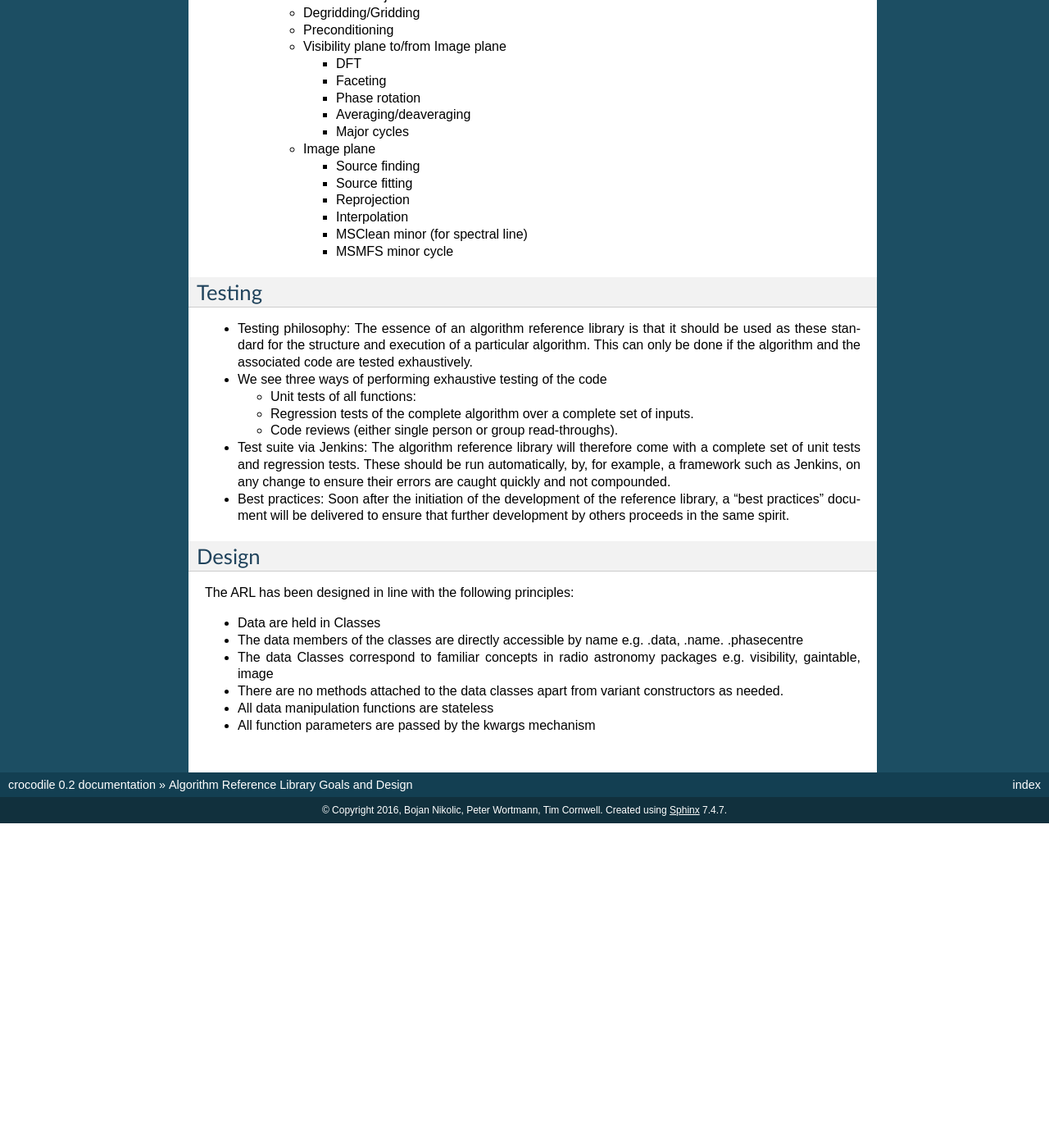
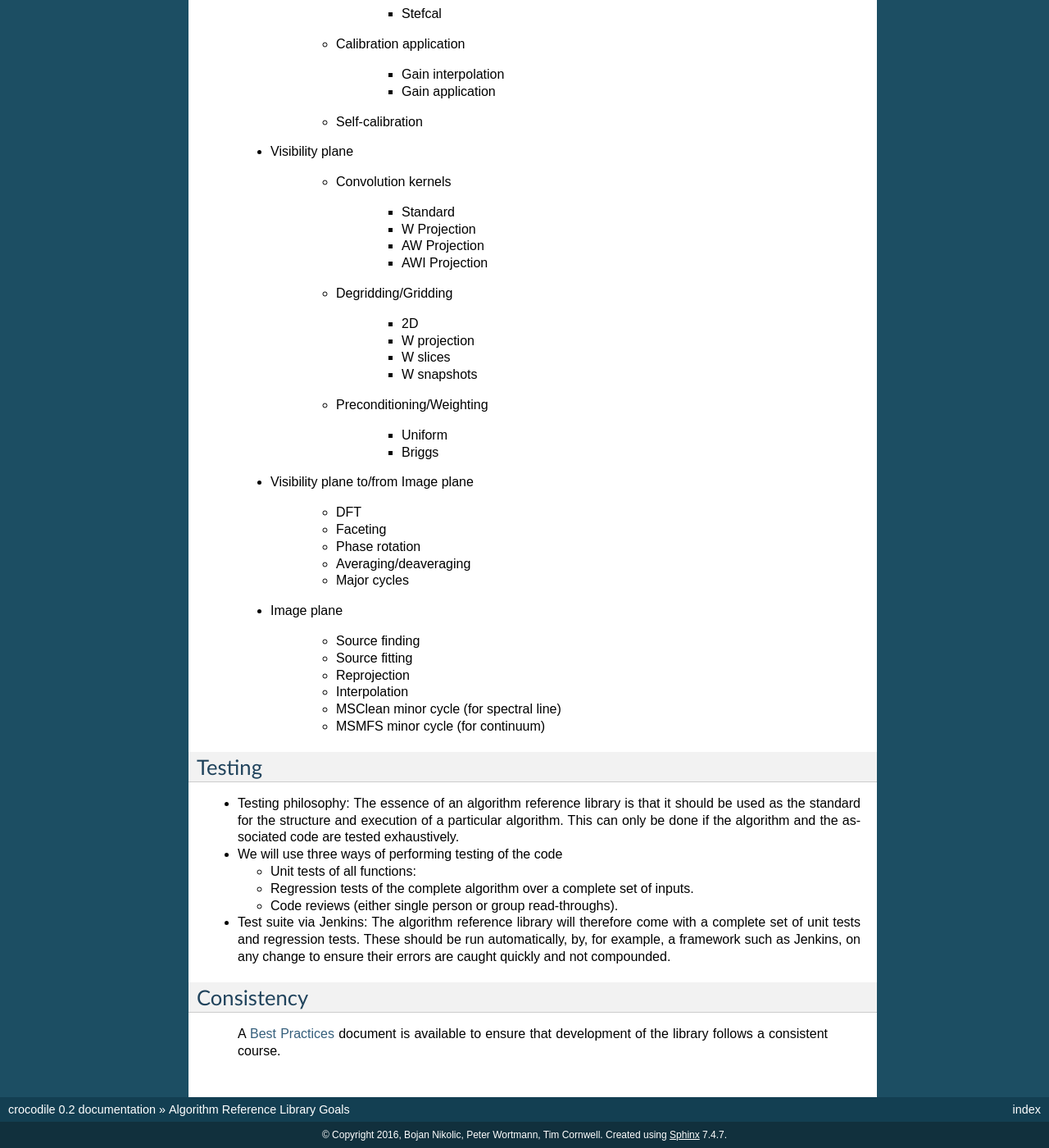
Before and after one commit to telegraphic/ska-sdp-datamodels, a Sphinx documentation site: the page built from docs/arllib_goals.rst, in a window 1280 px wide and 1400 px high, scrolled down 2516 px. Shown: the whole window at 82% size. Built offline with Sphinx 7.4.7, drawn with Linux system fonts in a browser that asks for light colours; pages that are not in the unit, such as notebooks, are missing from menus; before the commit the page ends 3520 px from its top, so only the background shows below that; some of the changed text lies outside the part shown.

Commit message:
Added best practices beginning.

```diff
--- a/docs/arllib.rst
+++ b/docs/arllib.rst
@@ -8,7 +8,7 @@ The Algorithm Reference Library is used to capture radio interferometry calibrat
 reference form for use by SDP contractors. The interfaces all operate with familiar data structures such as image,
 visibility table, gaintable, etc.
 
-See also :doc:`Algorithm Reference Library Goals and Design<arllib_design>`
+See also :doc:`Algorithm Reference Library Goals<arllib_goals>`
 
 .. toctree::
    :name: mastertoc
--- a/docs/arllib_design.rst
+++ b/docs/arllib_goals.rst
@@ -1,16 +1,16 @@
 .. ARL documentation master file
 
+.. toctree::
+   :name: mastertoc
+   :maxdepth: 2
 
-:index:`Algorithm Reference Library Goals and Design`
-*****************************************************
+
+:index:`Algorithm Reference Library Goals`
+******************************************
 
 The Algorithm Reference Library is used to capture radio interferometry calibration and imaging algorithms in a
 reference form for use by SDP contractors. The interfaces all operate with familiar data structures such as image,
 visibility table, gaintable, etc.
-
-.. toctree::
-   :name: mastertoc
-   :maxdepth: 2
 
 Core motivations
 ----------------
@@ -125,28 +125,50 @@ Requirements
 Algorithms to be defined
 ------------------------
 The following list gives an initial set of algorithms to be defined. It is more important to have the overall
-framework in place expeditiously then to have each algorithm be state-of-the-art.
+framework in place expeditiously than to have each algorithm be state-of-the-art.
 
-  - Calibration
+   - Simulation
 
-    - Calibration solvers
-    - Calibration application
-    - Self-calibration
+      - Station/Antenna locations
+      - Illumination/Primary beam models
+      - Generation of visibility data
+      - Generation of gain tables
 
-  - Visibility plane
+   - Calibration
 
-    - Convolution kernels
+      - Calibration solvers
 
-      - Standard
-      - W Projection
-      - AW Projection
-      - AWI Projection
+         - Stefcal
 
-    - Degridding/Gridding
+      - Calibration application
 
-    - Preconditioning
+         - Gain interpolation
+         - Gain application
 
-    - Visibility plane to/from Image plane
+      - Self-calibration
+
+   - Visibility plane
+
+      - Convolution kernels
+
+         - Standard
+         - W Projection
+         - AW Projection
+         - AWI Projection
+
+      - Degridding/Gridding
+
+         - 2D
+         - W projection
+         - W slices
+         - W snapshots
+
+      - Preconditioning/Weighting
+
+         - Uniform
+         - Briggs
+
+   - Visibility plane to/from Image plane
 
       - DFT
       - Faceting
@@ -154,22 +176,23 @@ framework in place expeditiously then to have each algorithm be state-of-the-art
       - Averaging/deaveraging
       - Major cycles
 
-    - Image plane
+   - Image plane
 
       - Source finding
       - Source fitting
       - Reprojection
       - Interpolation
-      - MSClean minor (for spectral line)
-      - MSMFS minor cycle
+      - MSClean minor cycle (for spectral line)
+      - MSMFS minor cycle (for continuum)
 
 Testing
 -------
 
-- Testing philosophy: The essence of an algorithm reference library is that it should be used as these standard for
+- Testing philosophy: The essence of an algorithm reference library is that it should be used as the standard for
   the structure and execution of a particular algorithm.  This can only be done if the algorithm and the associated
   code are tested exhaustively.
-- We see three ways of performing exhaustive testing of the code
+
+- We will use three ways of performing testing of the code
 
   - Unit tests of all functions:
   - Regression tests of the complete algorithm over a complete set of inputs.
@@ -178,17 +201,9 @@ Testing
 - Test suite via Jenkins: The algorithm reference library will therefore come with a complete set of unit tests and
   regression tests. These should be run automatically, by, for example, a framework such as Jenkins, on any change to
   ensure their errors are caught quickly and not compounded.
-- Best practices: Soon after the initiation of the development of the reference library, a “best practices” document
-  will be delivered to ensure that further development by others proceeds in the same spirit.
 
-Design
-------
+Consistency
+-----------
 
-The ARL has been designed in line with the following principles:
-
-+ Data are held in Classes
-+ The data members of the classes are directly accessible by name e.g. .data, .name. .phasecentre
-+ The data Classes correspond to familiar concepts in radio astronomy packages e.g. visibility, gaintable, image
-+ There are no methods attached to the data classes apart from variant constructors as needed.
-+ All data manipulation functions are stateless
-+ All function parameters are passed by the kwargs mechanism
+  A :doc:`Best Practices<arllib_bestpractices>` document is available to ensure that development of the library
+  follows a consistent course.
--- a/docs/index.rst
+++ b/docs/index.rst
@@ -19,9 +19,9 @@ capabilities from :doc:`Crocodile<crocodilelib>`, as well as astronomical capabi
 example, in Crocodile gridding is performed on a single frequency. In the ARL, a range of frequencies are treated
 together, thus capturing opportunities for optimisation.
 
-For more information on the ARL see :doc:`Algorithm Reference Library Goals and Design<arllib_design>`
+For more information on the ARL see :doc:`Algorithm Reference Library Goals<arllib_goals>`
 
-All data structures have :doc:`python unit tests<tests>`.
+All data structures and functions have :doc:`python unit tests<tests>`.
 
 Indices and tables
 ==================
```
Also changed, not shown: docs/arllib_bestpractices.rst (added, +21 -0 lines).
